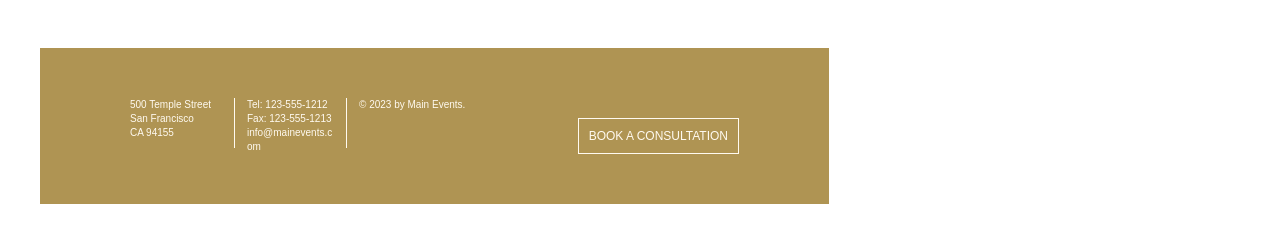
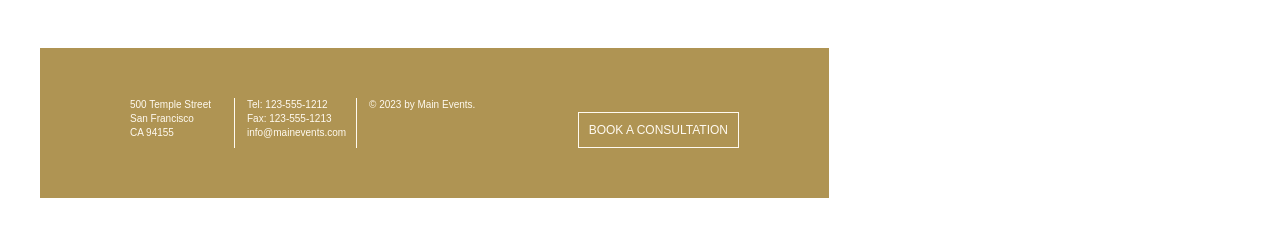
Before and after one commit to shubhamsingh941889/shubhamsingh941889.github.io, a plain HTML site: page Assignment 3/assign3.html in a window 1280 px wide. Shown: the part 2316-2558 px from the top of the page. Drawn offline with Linux system fonts and the light colour scheme.

Commit message:
minor changes

```diff
--- a/Assignment 3/assign3.css
+++ b/Assignment 3/assign3.css
@@ -254,7 +254,7 @@ q:after {
 
 .footer-row{
     display: grid;
-    grid-template-columns: 105px 100px AUTO;
+    grid-template-columns: 105px 110px AUTO;
     grid-template-rows: auto;
     grid-column-gap: 12px;
     padding: 50px 90px;
--- a/Assignment 3/assign3.html
+++ b/Assignment 3/assign3.html
@@ -77,7 +77,7 @@
                     <div class="vl"></div>
                 </div>
 
-                <div><p style="float: left; margin: 0;width: 90px;word-break: break-word;">
+                <div><p style="float: left; margin: 0;width: 90px;">
                     Tel: 123-555-1212
                     <br>
                     Fax: 123-555-1213
```
